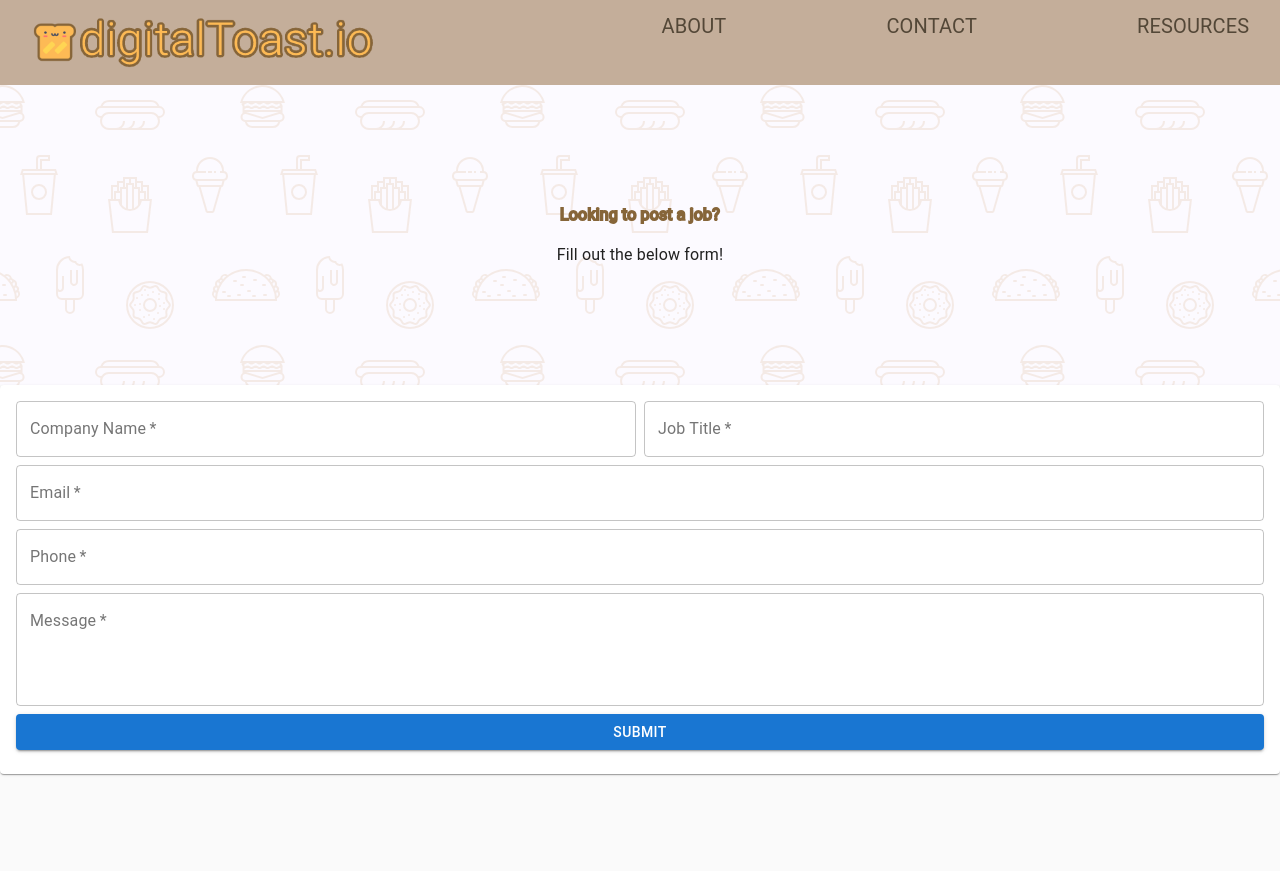
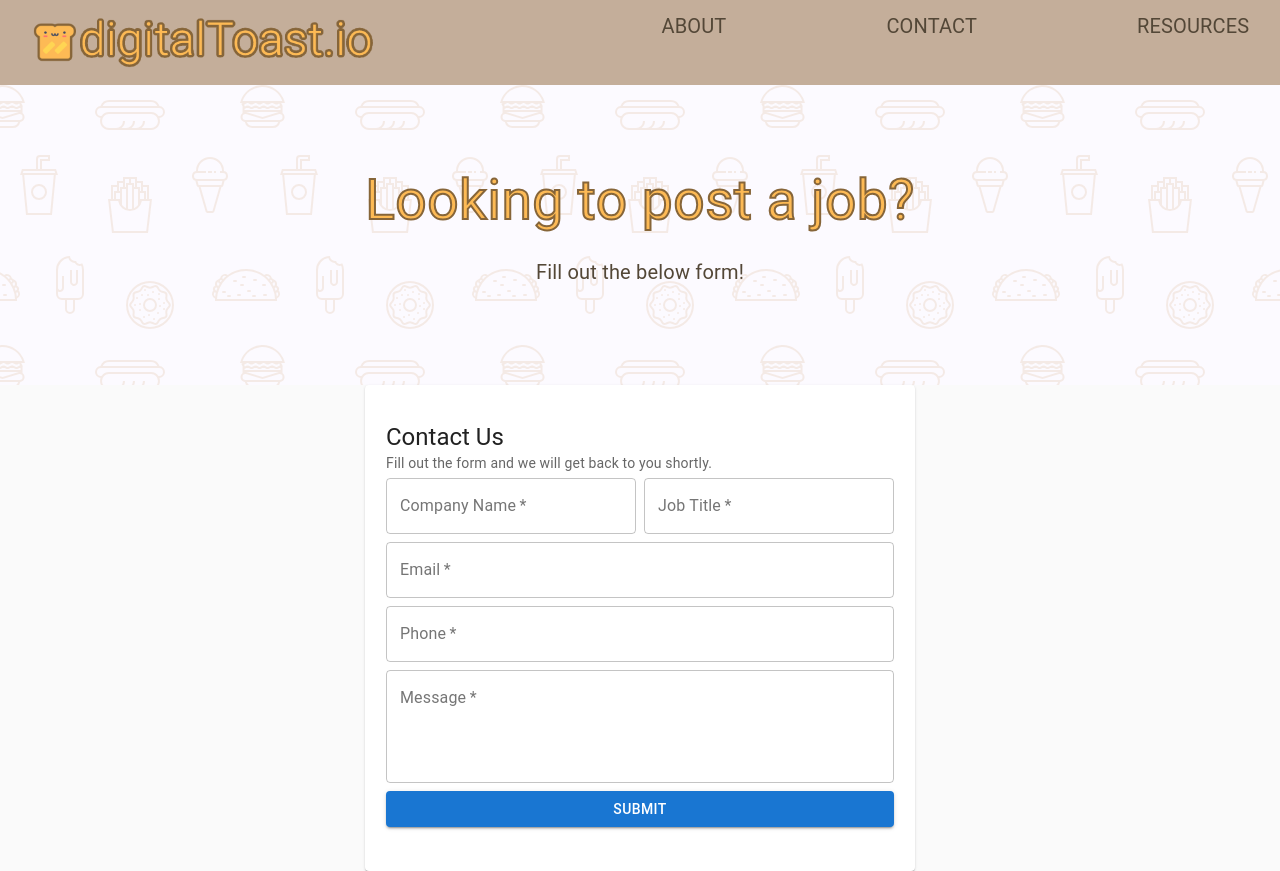
Before and after one commit to dyudis314/jobboard-frontend, a React (Create React App) app: page /post in a window 1280 px wide. Shown: the top 871 px of the page. Before the commit the page ends 800 px from the top, so only its background shows below. Built offline with nearby package versions, Linux system fonts and the light colour scheme.

Commit message:
format form and header text on post

```diff
--- a/src/components/Header.js
+++ b/src/components/Header.js
@@ -6,11 +6,11 @@ import Stack from '@mui/material/Stack';
 import Typography from '@mui/material/Typography';
 
 
-const Header = ({jobs, setJobs, jobCategory, setJobCategory, setFilteredJobs}) => {
+const Header = ({ jobs, setJobs, jobCategory, setJobCategory, setFilteredJobs }) => {
 
     useEffect(() => {
         filterJobs();
-        },[jobs, jobCategory])
+    }, [jobs, jobCategory])
 
     const filterJobs = () => {
         if (jobCategory === 'Full-Stack') {
--- a/src/pages/Post.js
+++ b/src/pages/Post.js
@@ -1,23 +1,27 @@
-import { BrowserRouter as Link} from "react-router-dom";
+import { BrowserRouter as Link } from "react-router-dom";
 import Navbar from "../components/Navbar";
 import '../components/Header.css';
 import '../index.css';
-import { Typography, Card, CardContent, Grid, TextField } from "@material-ui/core";
+import { Card, CardContent, Grid, TextField } from "@material-ui/core";
+import Typography from '@mui/material/Typography';
 import Stack from '@mui/material/Stack';
 import Button from '@mui/material/Button';
+import { yellow } from '@mui/material/colors';
+
+const colorPrimary = yellow[600];
 
 
 export default function Post() {
   return (
     <div>
       <Navbar>
-          <Link to="/about"/>
+        <Link to="/about" />
         <Link to="/contact" />
-          <Link to="/resources"/>
+        <Link to="/resources" />
       </Navbar>
       <Stack className="header-box" spacing={2}>
         <div>
-            <Typography sx={{ fontSize: 50 }} className="maintext">
+          <Typography sx={{ fontSize: 55 }} className="maintext">
             Looking to post a job?
           </Typography>
         </div>
@@ -27,8 +31,11 @@ export default function Post() {
           </Typography>
         </div>
       </Stack>
-          <Card>
+      <Card style={{maxWidth: 550, margin: "0 auto", padding: "20px 5px"}}>
         <CardContent>
+          <Typography variant="h5" >Contact Us</Typography>
+          <Typography variant="body2" gutterBottom component="p" color="textSecondary">Fill out the form and we will get back to you shortly.</Typography>
+          <form>
           <Grid container spacing={1}>
             <Grid xs={12} sm={6} item>
               <TextField label="Company Name" placeholder="Enter company name" variant="outlined" fullWidth required></TextField>
@@ -49,6 +56,7 @@ export default function Post() {
               <Button type="submit" variant="contained" color="primary" fullWidth>Submit</Button>
             </Grid>
           </Grid>
+          </form>
         </CardContent>
       </Card>
     </div>
```
Lines whose indentation alone changed are shown as unchanged.
